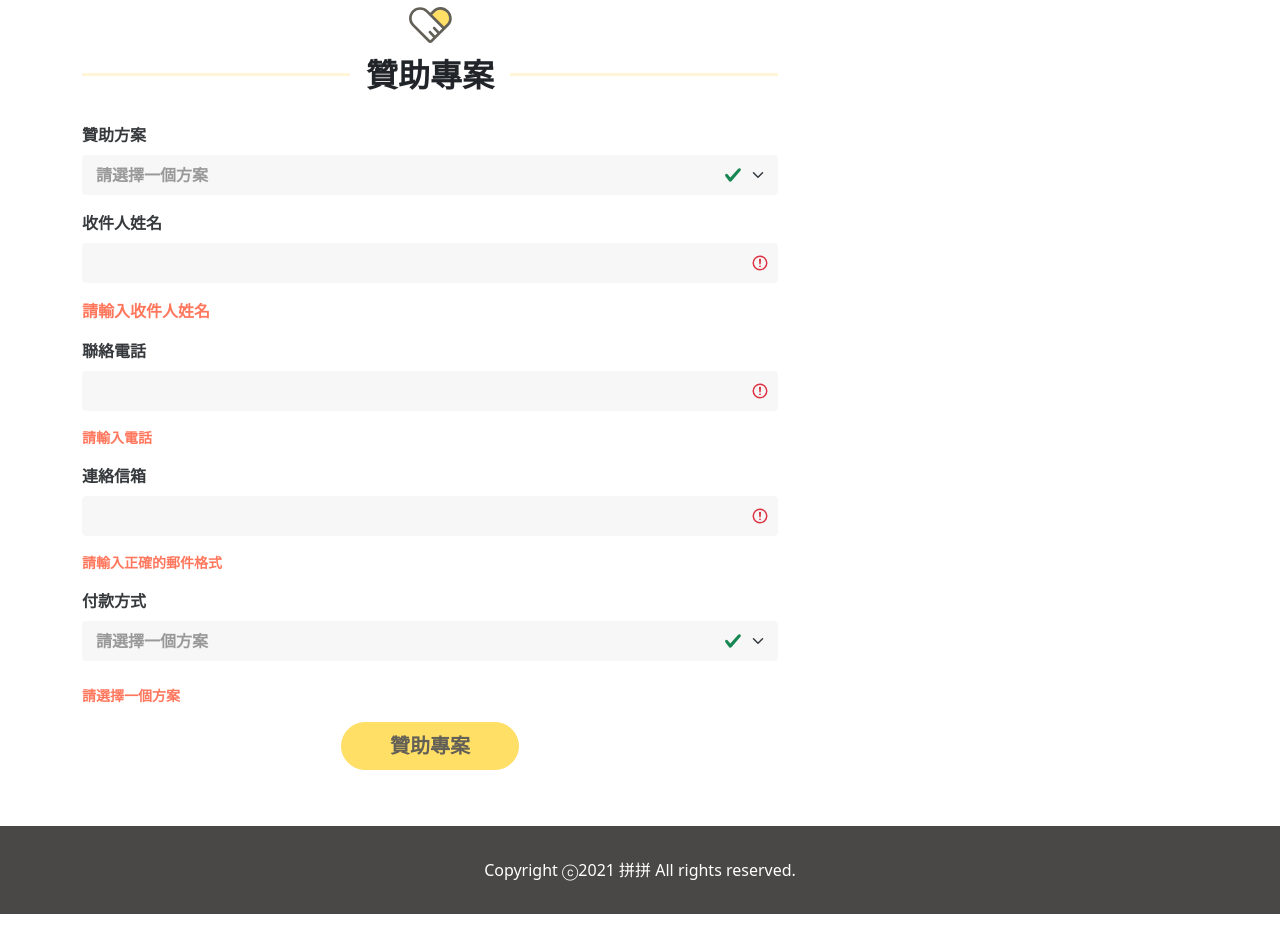
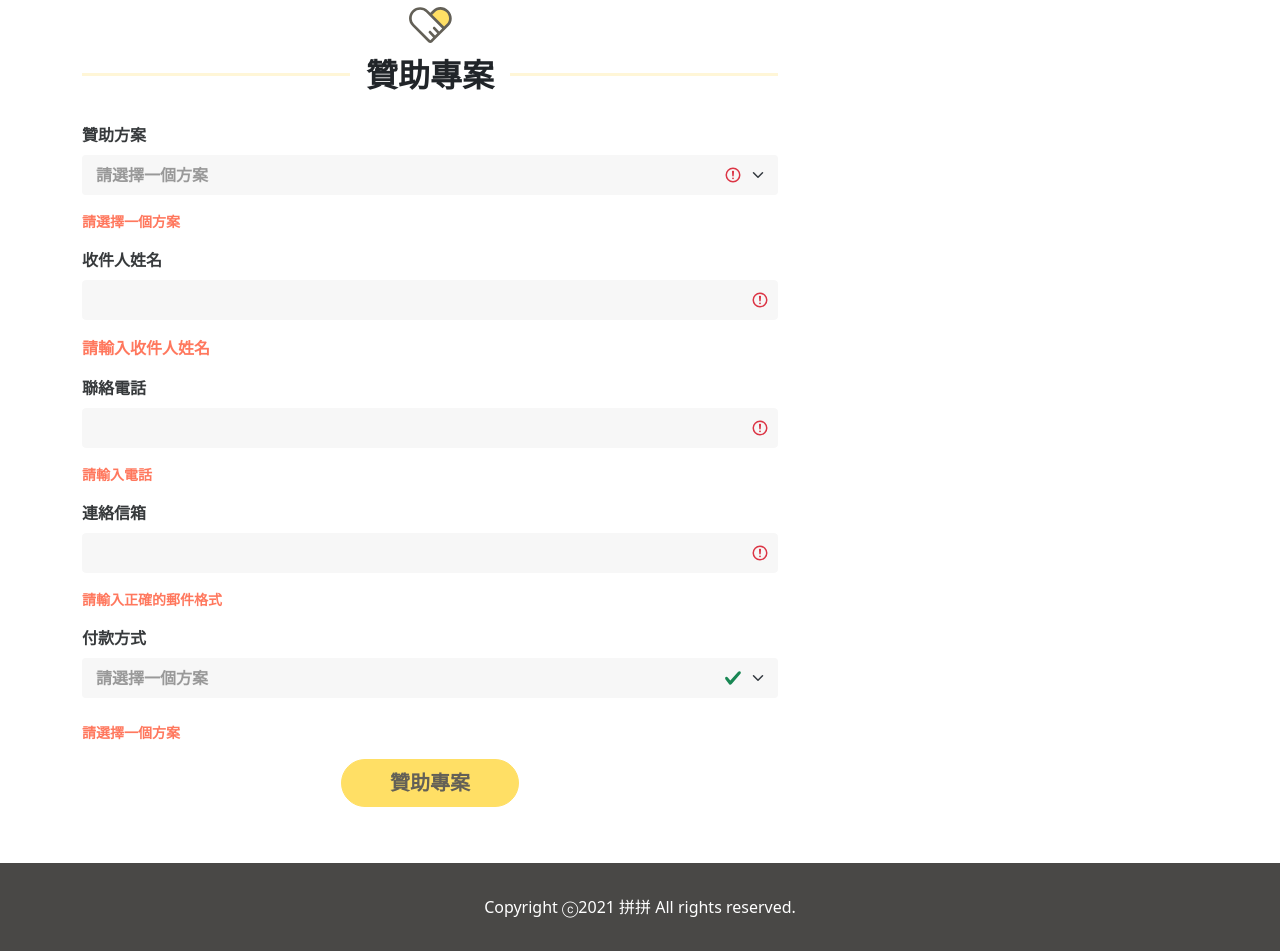
Before and after one commit to jasonlu0525/bs5, a plain HTML site: page index.html in a window 1280 px wide. Shown: the part 2269-3220 px from the top of the page. Before the commit the page ends 3183 px from the top, so only its background shows below. Drawn offline with Linux system fonts and the light colour scheme.

Commit message:
Add files via upload

```diff
--- a/index.html
+++ b/index.html
@@ -456,14 +456,14 @@
                         <form action="POST" class="fs-8 fw-bold form needs-validation was-validated"  novalidate id="form-pc">
                             <label class="text-gray-dark-1 form-label" for="Sponsor">贊助方案</label>
                             <select
-                                class="form-select bg-gray-light-2 text-gray-dark-5 w-100 form-input border-0 rounded mb-3  fw-bold"
-                                aria-label="Default select example input" id="Sponsor">
-                                <option selected="" disabled>請選擇一個方案</option>
-                                <option value="Fundraising-A">A</option>
-                                <option value="Fundraising-B">B</option>
-                                <option value="Fundraising-C">C</option>
-                            </select>
-                            <p class="invalid-feedback fs-8 text-red-light">請選擇一個方案</p>
+                        class="form-select bg-gray-light-2 text-gray-dark-5 w-100 form-input border-0 rounded mb-3  fw-bold"
+                        aria-label="Default select example input" id="Sponsor" required>
+                        <option disabled value="" selected>請選擇一個方案</option>
+                        <option value="Fundraising-A">A</option>
+                        <option value="Fundraising-B">B</option>
+                        <option value="Fundraising-C">C</option>
+                    </select>
+                    <p class="fs-8 text-red-light invalid-feedback">請選擇一個方案</p>
                             <label class="text-gray-dark-1 form-label" for="name">收件人姓名</label>
                             <input type="text" name="name" id="name" required
                                 class="form-control bg-gray-light-2 text-gray-dark-5 w-100 form-input border-0 rounded  mb-3 fw-bold input">
```
